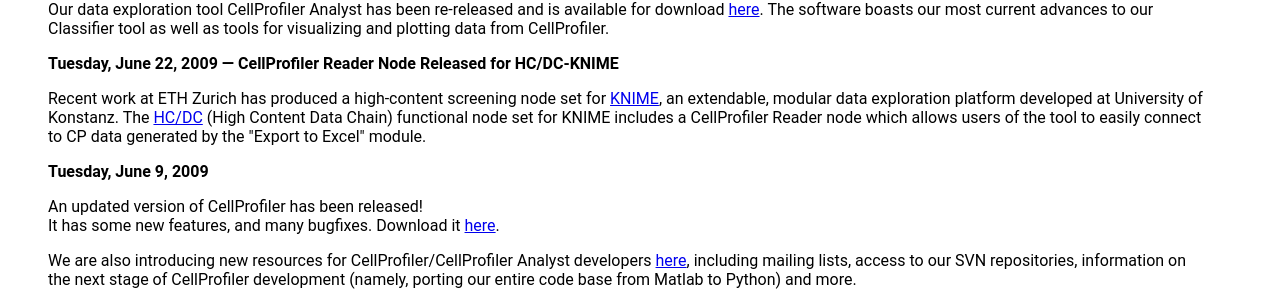
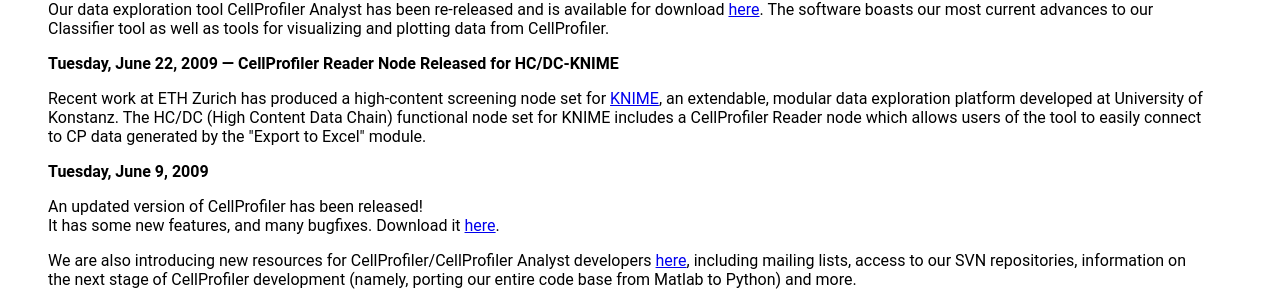
Before and after one commit to CellProfiler/cellprofiler.github.com-backup, a Jekyll site: the page built from news.html, in a window 1280 px wide and 900 px high, scrolled down 3612 px. Shown: the part 171-471 px from the top of the window. Built offline with Jekyll 4.4.1, drawn with Linux system fonts in a browser that asks for light colours; some of the changed lines change nothing that is shown.

Commit message:
fix link on news page

```diff
--- a/news.html
+++ b/news.html
@@ -546,7 +546,7 @@
   Recent work at ETH Zurich has produced a high-content screening node
   set for <a href="http://www.knime.org/">KNIME</a>, an extendable,
   modular data exploration platform developed at University of
-  Konstanz. The <a href="http://hcdc.ethz.ch/">HC/DC</a> (High Content
+  Konstanz. The HC/DC (High Content
   Data Chain) functional node set for KNIME includes a CellProfiler
   Reader node which allows users of the tool to easily connect to CP
   data generated by the "Export to Excel" module.
```
